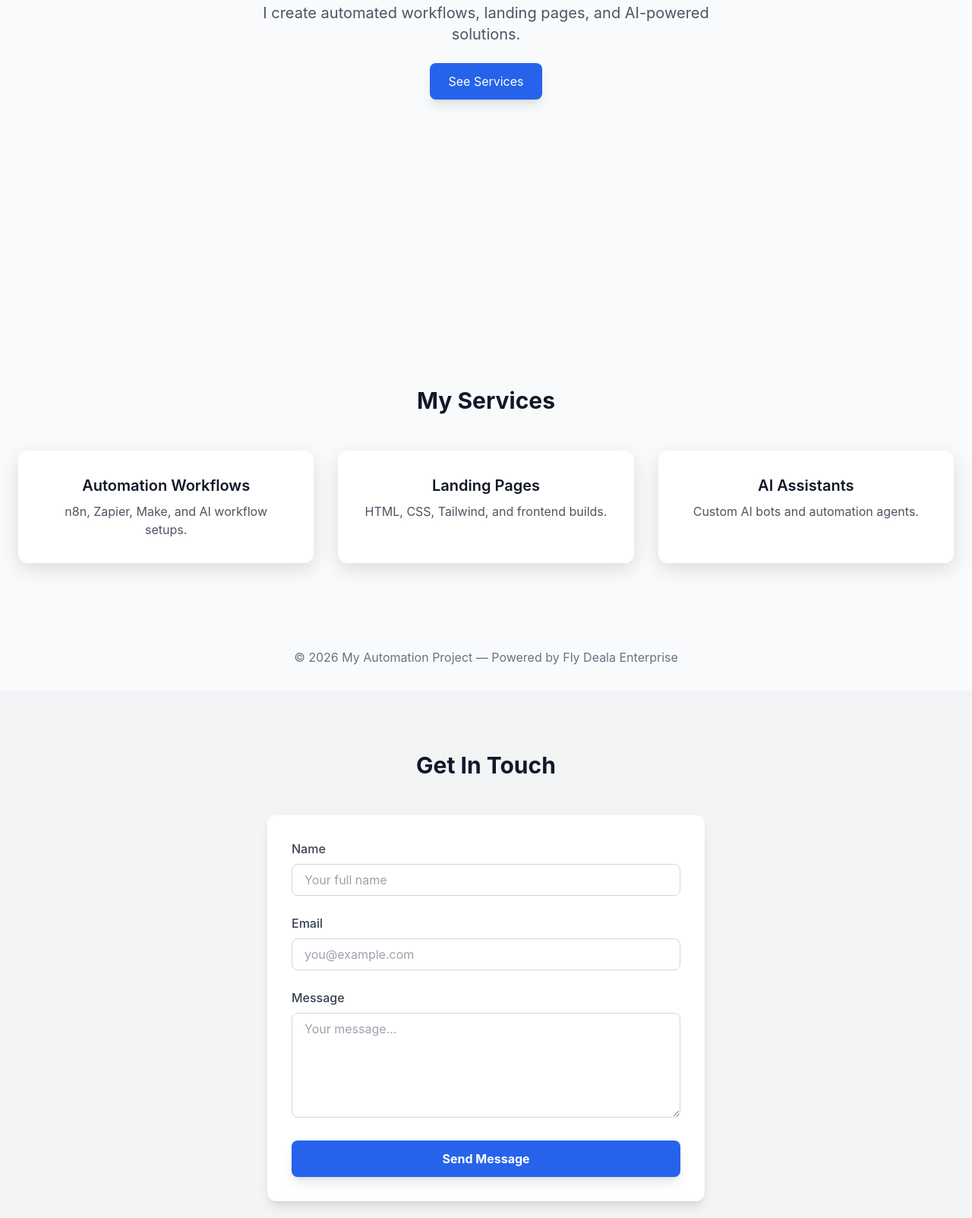
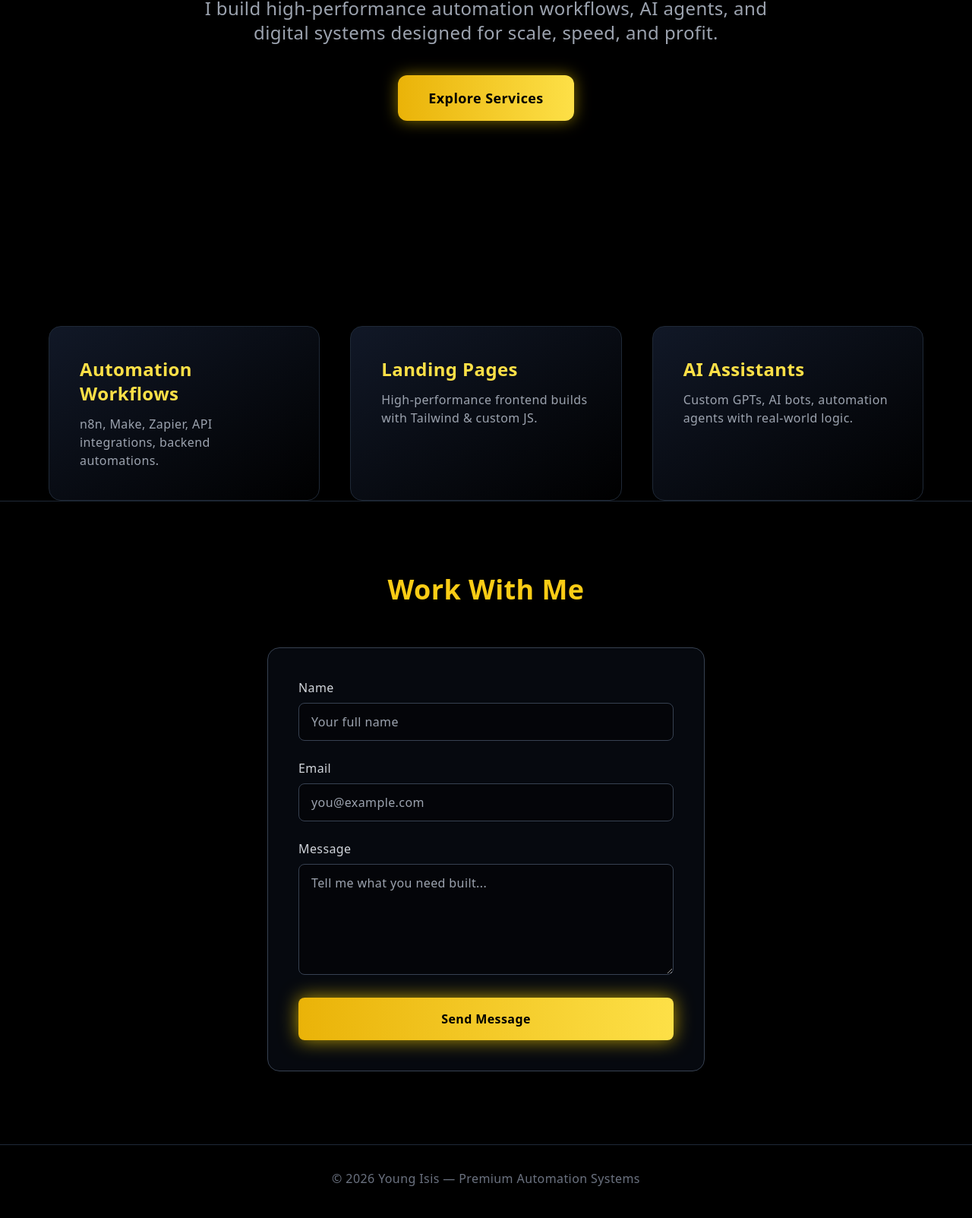
Before and after one commit to n8n-flydeala/My-Automation-Project, a plain HTML site: page index.html in a window 1280 px wide. Shown: the part 371-1974 px from the top of the page at 76% size. Drawn offline with nearby package versions, Linux system fonts and the light colour scheme.

Commit message:
new style

```diff
--- a/index.html
+++ b/index.html
@@ -7,113 +7,125 @@
   <!-- TAILWIND CDN -->
   <script src="https://cdn.tailwindcss.com"></script>
 
-  <!-- CUSTOM CSS -->
-  <link rel="stylesheet" href="style.css" />
+  <title>Young Isis — Automation & AI Systems</title>
 
-  <title>My Automation Project</title>
+  <style>
+    /* Smooth fade animation */
+    .fade-in {
+      animation: fadeIn 1.5s ease-in-out forwards;
+      opacity: 0;
+    }
+    @keyframes fadeIn {
+      from { opacity: 0; transform: translateY(20px); }
+      to { opacity: 1; transform: translateY(0); }
+    }
+  </style>
 </head>
 
-<body class="bg-gray-50 text-gray-900">
+<body class="bg-black text-gray-200 tracking-wide">
 
-  <!-- ===== HERO SECTION ===== -->
-  <header class="h-screen flex flex-col justify-center items-center text-center px-6">
-    <h1 class="text-4xl md:text-6xl font-bold mb-4">
-      Your Automation Partner 🚀
+  <!-- ===== HERO ===== -->
+  <header class="h-screen flex flex-col justify-center items-center text-center px-6 fade-in">
+
+    <h1 class="text-5xl md:text-7xl font-extrabold mb-6 bg-gradient-to-r from-yellow-500 to-yellow-200 text-transparent bg-clip-text">
+      Premium Automation Systems
     </h1>
-    <p class="text-lg md:text-xl text-gray-600 max-w-2xl">
-      I create automated workflows, landing pages, and AI-powered solutions.
+
+    <p class="text-lg md:text-2xl max-w-3xl text-gray-400 leading-relaxed">
+      I build high-performance automation workflows, AI agents, and digital systems
+      designed for scale, speed, and profit.
     </p>
 
-    <a href="#services"
-       class="mt-6 px-6 py-3 bg-blue-600 text-white rounded-lg shadow-lg hover:bg-blue-700 transition">
-      See Services
+    <a
+      href="#services"
+      class="mt-10 px-10 py-4 text-lg bg-gradient-to-r from-yellow-500 to-yellow-300
+             text-black font-bold rounded-xl shadow-[0_0_20px_rgba(255,215,0,0.5)]
+             hover:shadow-[0_0_35px_rgba(255,215,0,0.8)] transition-all">
+      Explore Services
     </a>
+
   </header>
 
-  <!-- ===== SERVICES SECTION ===== -->
-  <section id="services" class="py-20 px-6">
-    <h2 class="text-3xl font-bold text-center mb-12">My Services</h2>
 
-    <div class="grid md:grid-cols-3 gap-8">
-      <div class="p-8 bg-white shadow-card rounded-xl text-center">
-        <h3 class="text-xl font-semibold mb-2">Automation Workflows</h3>
-        <p class="text-gray-600">n8n, Zapier, Make, and AI workflow setups.</p>
+  <!-- ===== SERVICES ===== -->
+  <div class="grid md:grid-cols-3 gap-10 max-w-6xl mx-auto">
+
+  <div class="p-10 bg-gradient-to-br from-gray-900 to-black border border-gray-800
+              rounded-2xl shadow-xl hover:scale-105 transition fade-in service-card">
+    <h3 class="text-2xl font-semibold text-yellow-300 mb-3">Automation Workflows</h3>
+    <p class="text-gray-400">n8n, Make, Zapier, API integrations, backend automations.</p>
   </div>
 
-      <div class="p-8 bg-white shadow-card rounded-xl text-center">
-        <h3 class="text-xl font-semibold mb-2">Landing Pages</h3>
-        <p class="text-gray-600">HTML, CSS, Tailwind, and frontend builds.</p>
+  <div class="p-10 bg-gradient-to-br from-gray-900 to-black border border-gray-800
+              rounded-2xl shadow-xl hover:scale-105 transition fade-in delay-75 service-card">
+    <h3 class="text-2xl font-semibold text-yellow-300 mb-3">Landing Pages</h3>
+    <p class="text-gray-400">High-performance frontend builds with Tailwind & custom JS.</p>
   </div>
 
-      <div class="p-8 bg-white shadow-card rounded-xl text-center">
-        <h3 class="text-xl font-semibold mb-2">AI Assistants</h3>
-        <p class="text-gray-600">Custom AI bots and automation agents.</p>
+  <div class="p-10 bg-gradient-to-br from-gray-900 to-black border border-gray-800
+              rounded-2xl shadow-xl hover:scale-105 transition fade-in delay-150 service-card">
+    <h3 class="text-2xl font-semibold text-yellow-300 mb-3">AI Assistants</h3>
+    <p class="text-gray-400">Custom GPTs, AI bots, automation agents with real-world logic.</p>
   </div>
+
 </div>
   </section>
 
-  <!-- ===== FOOTER ===== -->
-  <footer class="py-8 text-center text-gray-500">
-    © 2026 My Automation Project — Powered by Fly Deala Enterprise
-  </footer>
 
-  <!-- JS FILE -->
-  <script src="script.js"></script>
-</body>
-</html>
-
-<!-- ===== CONTACT SECTION ===== -->
-<section id="contact" class="py-20 px-6 bg-gray-100">
-  <h2 class="text-3xl font-bold text-center mb-12">Get In Touch</h2>
+  <!-- ===== CONTACT ===== -->
+  <section id="contact" class="py-24 px-6 bg-black border-t border-gray-800">
+    <h2 class="text-4xl font-bold text-center mb-14 text-yellow-400">Work With Me</h2>
 
     <div class="max-w-xl mx-auto">
-    <form id="contactForm" class="space-y-6 bg-white p-8 rounded-xl shadow-lg">
+      <form id="contactForm" class="space-y-6 bg-gray-900/40 backdrop-blur-xl
+                                   p-10 border border-gray-700 rounded-2xl shadow-lg fade-in">
+
         <!-- NAME -->
         <div>
-        <label for="name" class="block text-gray-700 font-medium mb-2">Name</label>
+          <label class="text-gray-300 mb-2 block">Name</label>
           <input
-          type="text"
-          id="name"
-          name="name"
-          placeholder="Your full name"
-          class="w-full border border-gray-300 rounded-lg px-4 py-2 focus:outline-none focus:ring-2 focus:ring-blue-500"
-          required
-        />
+            type="text" id="name" name="name"
+            class="w-full bg-black/40 border border-gray-700 rounded-lg px-4 py-3 text-gray-200
+                   focus:ring-2 focus:ring-yellow-400 outline-none"
+            placeholder="Your full name" required />
         </div>
 
         <!-- EMAIL -->
         <div>
-        <label for="email" class="block text-gray-700 font-medium mb-2">Email</label>
+          <label class="text-gray-300 mb-2 block">Email</label>
           <input
-          type="email"
-          id="email"
-          name="email"
-          placeholder="you@example.com"
-          class="w-full border border-gray-300 rounded-lg px-4 py-2 focus:outline-none focus:ring-2 focus:ring-blue-500"
-          required
-        />
+            type="email" id="email" name="email"
+            class="w-full bg-black/40 border border-gray-700 rounded-lg px-4 py-3 text-gray-200
+                   focus:ring-2 focus:ring-yellow-400 outline-none"
+            placeholder="you@example.com" required />
         </div>
 
         <!-- MESSAGE -->
         <div>
-        <label for="message" class="block text-gray-700 font-medium mb-2">Message</label>
+          <label class="text-gray-300 mb-2 block">Message</label>
           <textarea
-          id="message"
-          name="message"
-          rows="5"
-          placeholder="Your message..."
-          class="w-full border border-gray-300 rounded-lg px-4 py-2 focus:outline-none focus:ring-2 focus:ring-blue-500"
-          required
-        ></textarea>
+            id="message" name="message" rows="5"
+            class="w-full bg-black/40 border border-gray-700 rounded-lg px-4 py-3 text-gray-200
+                   focus:ring-2 focus:ring-yellow-400 outline-none"
+            placeholder="Tell me what you need built..." required></textarea>
         </div>
 
-      <!-- SUBMIT BUTTON -->
+        <!-- BUTTON -->
         <button
           type="submit"
-        class="w-full bg-blue-600 text-white font-bold py-3 rounded-lg shadow-lg hover:bg-blue-700 transition"
-      >
+          class="w-full py-4 font-bold bg-gradient-to-r from-yellow-500 to-yellow-300
+                 text-black rounded-lg hover:opacity-90 shadow-[0_0_25px_rgba(255,215,0,0.7)] transition">
           Send Message
         </button>
       </form>
     </div>
   </section>
+
+
+  <!-- ===== FOOTER ===== -->
+  <footer class="py-8 text-center text-gray-500 border-t border-gray-800">
+    © 2026 Young Isis — Premium Automation Systems
+  </footer>
+
+</body>
+</html>
--- a/script.js
+++ b/script.js
@@ -1,18 +1,78 @@
-console.log("Script connected successfully, Young Isis! Grrrt!");
+console.log("🔥 Ferrari Mode Activated — Powered by Young Isis! Grrrt!");
 
+// ========== LETTER-BY-LETTER HERO ANIMATION ==========
 document.addEventListener("DOMContentLoaded", () => {
   const heroText = document.querySelector("h1");
-  heroText.classList.add("opacity-0");
 
+  const text = heroText.innerText;
+  heroText.innerHTML = "";
+
+  // Wrap each letter
+  [...text].forEach((char, i) => {
+    const span = document.createElement("span");
+    span.innerText = char;
+    span.style.opacity = 0;
+    span.style.display = "inline-block";
+    span.style.transition = "all .4s ease";
+    span.style.transform = "translateY(20px)";
+    span.style.transitionDelay = `${i * 40}ms`;
+    heroText.appendChild(span);
+  });
+
+  // Trigger animation
   setTimeout(() => {
-    heroText.classList.remove("opacity-0");
-    heroText.classList.add("transition", "duration-700");
-  }, 300);
+    heroText.querySelectorAll("span").forEach((letter) => {
+      letter.style.opacity = 1;
+      letter.style.transform = "translateY(0)";
+    });
+  }, 200);
 });
 
-const form = document.getElementById('contactForm');
 
-form.addEventListener('submit', async (e) => {
+// ========== GOLD GLOW ON SCROLL (supercar shine) ==========
+const observer = new IntersectionObserver(
+  (entries) => {
+    entries.forEach((entry) => {
+      if (entry.isIntersecting) {
+        entry.target.classList.add("glow-gold");
+      }
+    });
+  },
+  { threshold: 0.3 }
+);
+
+document.querySelectorAll(".service-card").forEach((card) => observer.observe(card));
+
+
+// ========== SMOOTH SCROLL ==========
+document.querySelectorAll("a[href^='#']").forEach((link) => {
+  link.addEventListener("click", (e) => {
+    e.preventDefault();
+    const target = document.querySelector(link.getAttribute("href"));
+    target.scrollIntoView({ behavior: "smooth" });
+  });
+});
+
+
+// ========== PARTICLE GOLD EFFECT ==========
+const createParticle = () => {
+  const particle = document.createElement("div");
+  particle.classList.add("particle");
+
+  particle.style.left = `${Math.random() * 100}%`;
+  particle.style.animationDuration = `${3 + Math.random() * 5}s`;
+  document.body.appendChild(particle);
+
+  setTimeout(() => particle.remove(), 8000);
+};
+
+setInterval(createParticle, 400);
+
+
+// ========== CONTACT FORM WEBHOOK ==========
+const form = document.getElementById("contactForm");
+
+form.addEventListener("submit", async (e) => {
   e.preventDefault();
 
   const data = {
@@ -22,16 +82,16 @@ form.addEventListener('submit', async (e) => {
   };
 
   try {
-    await fetch('YOUR_WEBHOOK_URL', {
-      method: 'POST',
-      headers: { 'Content-Type': 'application/json' },
+    await fetch("YOUR_WEBHOOK_URL", {
+      method: "POST",
+      headers: { "Content-Type": "application/json" },
       body: JSON.stringify(data)
     });
 
-    alert('Message sent! 🚀');
+    alert("Message sent! 🚀");
     form.reset();
   } catch (error) {
-    alert('Oops! Something went wrong.');
+    alert("Oops! Something went wrong.");
     console.error(error);
   }
 });
--- a/style.css
+++ b/style.css
@@ -7,3 +7,22 @@ body {
 .shadow-card {
   box-shadow: 0 8px 24px rgba(0,0,0,0.12);
 }
+
+.particle {
+  position: fixed;
+  top: -20px;
+  width: 6px;
+  height: 6px;
+  background: gold;
+  border-radius: 50%;
+  filter: blur(1px);
+  opacity: 0.7;
+  pointer-events: none;
+  animation: fall linear forwards;
+  z-index: 999;
+}
+
+@keyframes fall {
+  0% { transform: translateY(0) scale(1); opacity: 0.9; }
+  100% { transform: translateY(120vh) scale(0.3); opacity: 0; }
+}
```
Lines whose indentation alone changed are shown as unchanged.
